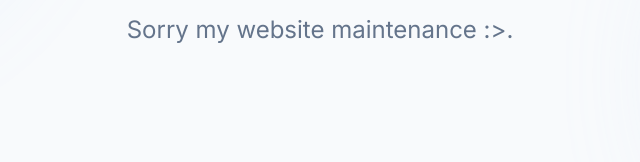
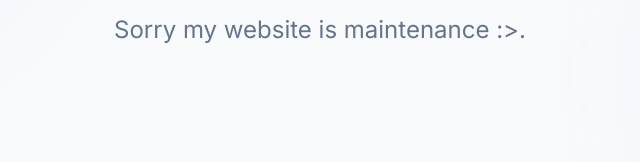
Before and after one commit to FachriBotz/rhaipph, a plain HTML site: page index.html in a window 1280 px wide. Shown: the part 469-631 px from the top of the page, 320-960 px from the left. Drawn offline with nearby package versions, Linux system fonts and the light colour scheme.

Commit message:
Fix typo in maintenance message

```diff
--- a/index.html
+++ b/index.html
@@ -104,7 +104,7 @@
                     Hi, I'm <span class="gradient-text">rhaipph</span>
                 </h1>
                 <p class="text-xl md:text-2xl text-slate-500 max-w-2xl mx-auto mb-10 leading-relaxed">
-                    Sorry my website maintenance :>.
+                    Sorry my website is maintenance :>.
                 </p>
             </div>
         </section>
```
